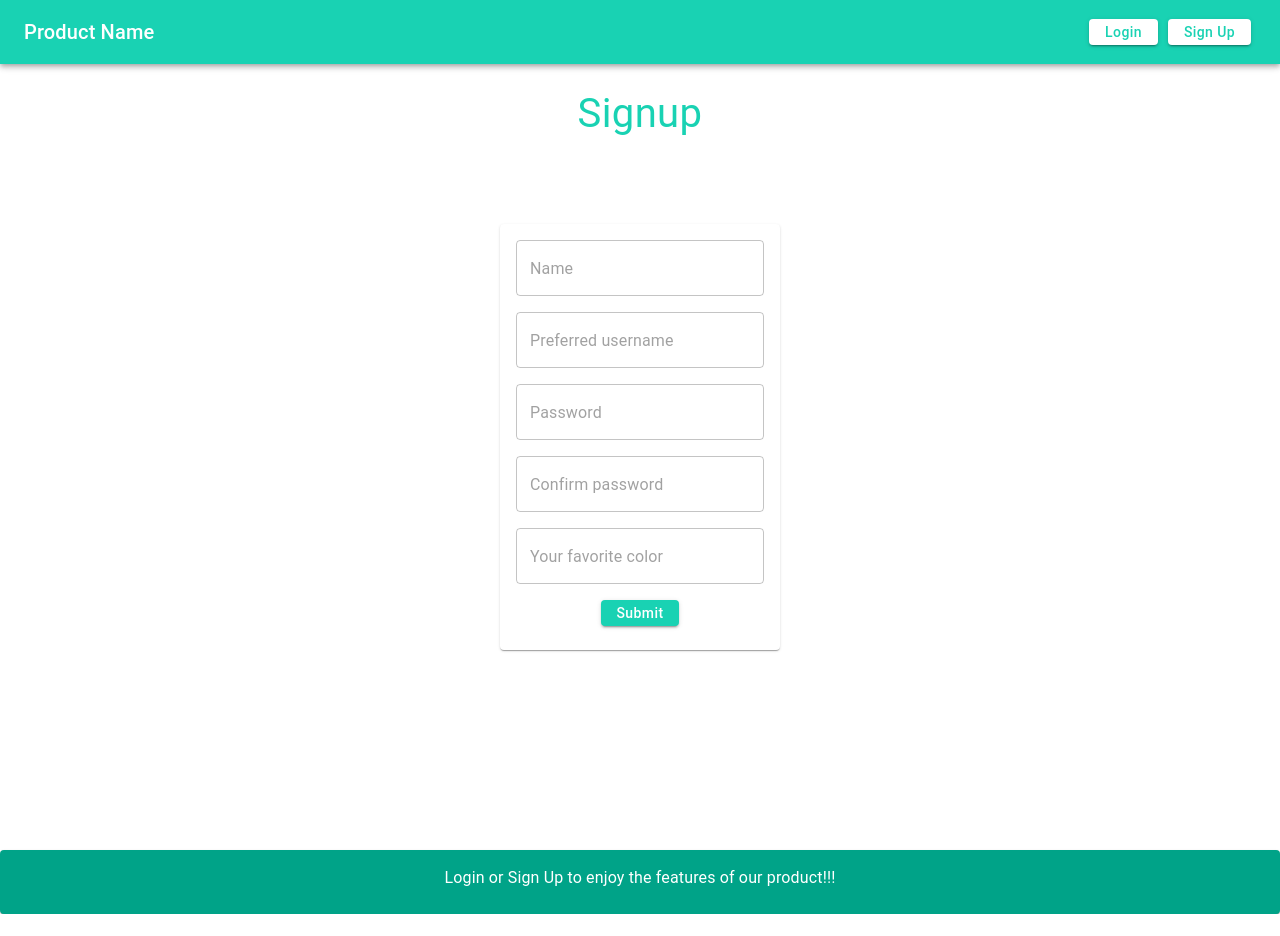
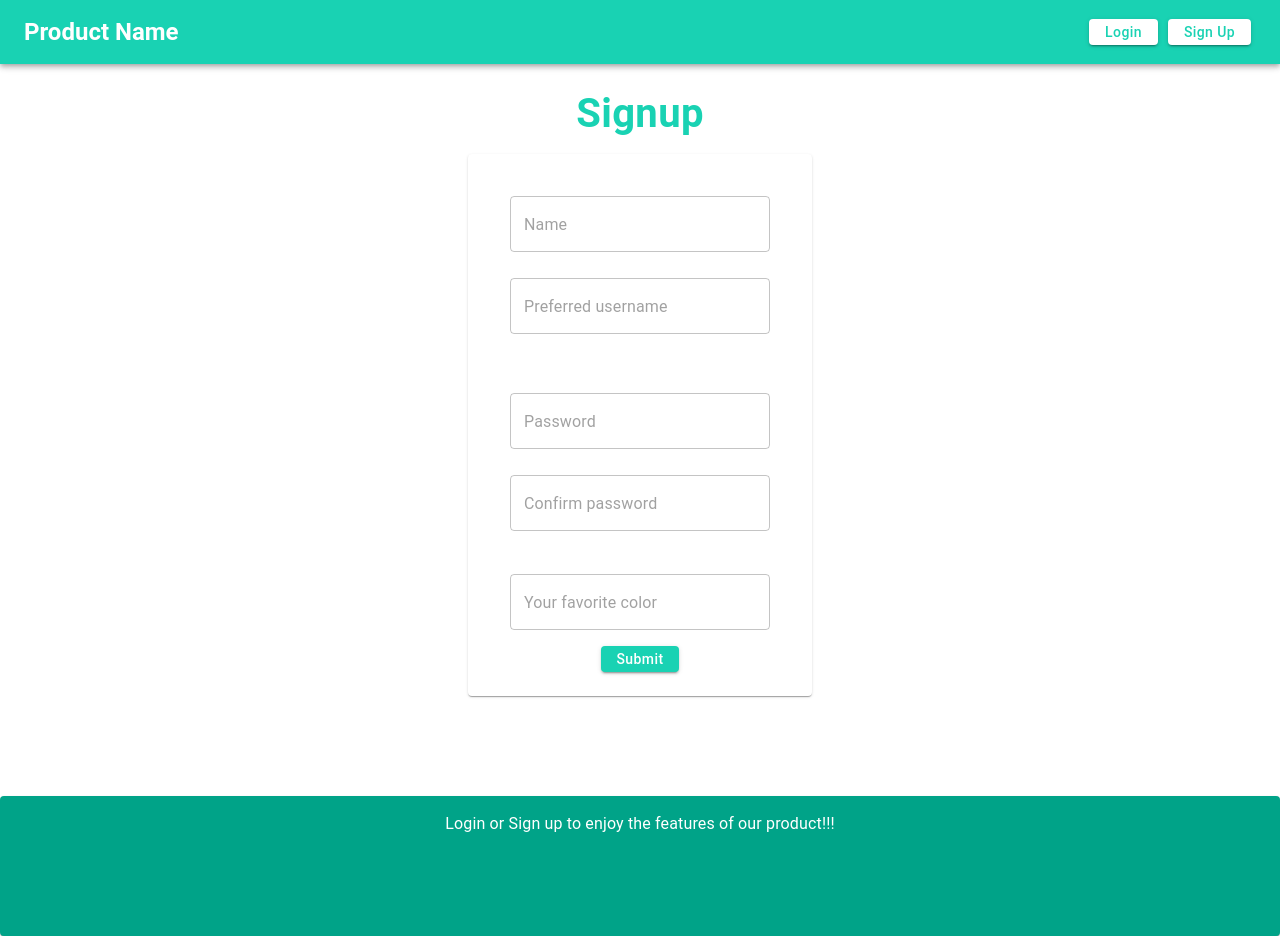
Before and after one commit to Lyte952/mui-interview.github.io, a React (Create React App) app: page / in a window 1280 px wide. Both pictures are taken after a click on the button "Sign Up". Before the commit the page ends 914 px from the top, so only its background shows below. Built offline with nearby package versions, Linux system fonts and the light colour scheme.

Commit message:
Added more UI

```diff
--- a/src/App.js
+++ b/src/App.js
@@ -1,11 +1,12 @@
 import React from 'react';
-import { Card, CardContent, TextField, AppBar, Toolbar, Typography, Button, FormControl, InputLabel, MenuItem, Select } from '@mui/material';
+import { Card, CardContent, TextField, AppBar, Toolbar, Typography, Button, Divider, Stack, Box, Chip} from '@mui/material';
 
 class Login extends React.Component {
 
   constructor(props){
     super(props);
     this.state = {
+      //csv file needed, but I'm using this.state as a substitute
       username: "johndoe",
       password: "jaydee",
       username2: "",
@@ -14,17 +15,17 @@ class Login extends React.Component {
   }
 
   handleChange = (event) => {
-    if (event.target.id=="username"){
+    if (event.target.id==="username"){
     this.setState({
         username2: event.target.value
-    });}else if(event.target.id=="password") {
+    });}else if(event.target.id==="password") {
         this.setState({
             password2: event.target.value
         });}
   };
 
   handleClick = () => {
-    if(this.state.username2 == this.state.username && this.state.password2 == this.state.password) {
+    if(this.state.username2 === this.state.username && this.state.password2 === this.state.password) {
       alert("Username matches password✔︎")
     }else {
       alert("Incorrect username or password!!!")
@@ -55,12 +56,12 @@ class Login extends React.Component {
     return (
       <div>
         <div style={this.containerStyle}>
-          <Typography style={{ margin: '20px', fontSize: '40px', color: '#19d2b3', marginBottom: '80px' }}>Login</Typography>
+          <Typography style={{ margin: '20px', fontSize: '40px', color: '#19d2b3', marginBottom: '80px', fontWeight: 'bold' }}>Login</Typography>
           <Card>
             <CardContent style={this.containerStyle}>
               <TextField id="username" onChange={this.handleChange} type="text" variant="outlined" placeholder="Username" style={this.textFieldStyle} InputProps={{ style: { borderColor: '#19d2b3' } }} />
               <TextField id="password" onChange={this.handleChange} type="password" variant="outlined" placeholder="Password" style={this.textFieldStyle} InputProps={{ style: { borderColor: '#19d2b3' } }} />
-              <Typography sx={{marginBottom: '10px'}}>Forgot password?</Typography>
+              <Chip label="Forgot/reset password" clickable="true" variant="filled" sx={{marginBottom: '10px', width: '174px', color: '#19d2b3'}}></Chip>
               <Button onClick={this.handleClick} variant="contained" style={this.buttonStyle} sx={{ backgroundColor: '#19d2b3', ':hover': { backgroundColor: 'white', color: '#19d2b3' } }}>Submit</Button>
             </CardContent>
           </Card>
@@ -71,6 +72,37 @@ class Login extends React.Component {
 }
 
 class Signup extends React.Component {
+
+  constructor(props){
+    super(props);
+    this.state = {
+      name: "",
+      prefUsername: "",
+      password: "",
+      confirmPassword: "",
+      faveColor: ""
+    }
+  }
+
+
+  handleChange = (event) => {
+    if (event.target.id==="name"){
+    this.setState({
+        name: event.target.value
+    });}else if(event.target.id==="prefUsername") {
+        this.setState({
+            prefUsername: event.target.value
+        });}else if(event.target.id==="password") {
+          this.setState({
+              password: event.target.value
+          });}else if(event.target.id==="confirmPassword") {
+            this.setState({
+                confirmPassword: event.target.value
+            });}else if(event.target.id==="faveColor") {
+              this.setState({
+                  faveColor: event.target.value
+              });}
+  };
 
   containerStyle = {
     display: 'flex',
@@ -96,14 +128,24 @@ class Signup extends React.Component {
     return (
       <div>
         <div style={this.containerStyle}>
-          <Typography style={{ margin: '20px', fontSize: '40px', color: '#19d2b3', marginBottom: '80px' }}>Signup</Typography>
+          <Typography style={{ margin: '20px', fontSize: '40px', color: '#19d2b3', marginBottom: '10px', fontWeight: 'bold' }}>Signup</Typography>
           <Card>
             <CardContent style={this.containerStyle}>
-              <TextField type="text" variant="outlined" placeholder="Name" style={this.textFieldStyle} InputProps={{ style: { borderColor: '#19d2b3' } }} />
-              <TextField type="password" variant="outlined" placeholder="Preferred username" style={this.textFieldStyle} InputProps={{ style: { borderColor: '#19d2b3' } }} />
-              <TextField type="password" variant="outlined" placeholder="Password" style={this.textFieldStyle} InputProps={{ style: { borderColor: '#19d2b3' } }} />
-              <TextField type="password" variant="outlined" placeholder="Confirm password" style={this.textFieldStyle} InputProps={{ style: { borderColor: '#19d2b3' } }} />
-              <TextField type="text" variant="outlined" placeholder="Your favorite color" style={this.textFieldStyle} InputProps={{ style: { borderColor: '#19d2b3' } }} />
+              <Box sx={{ p: 2, display: 'flex' }}>
+              <Stack alignItems="center" >
+              <TextField onChange={this.handleChange} id="name" sx={{ m : '10px', width: '260px' }} type="text" variant="outlined" placeholder="Name" style={this.textFieldStyle} InputProps={{ style: { borderColor: '#19d2b3' } }} />
+              <TextField onChange={this.handleChange} id="prefUsername" sx={{ m : '10px', width: '260px' }} type="text" variant="outlined" placeholder="Preferred username" style={this.textFieldStyle} InputProps={{ style: { borderColor: '#19d2b3' } }} />
+              </Stack>
+              </Box>
+              <Divider />
+              <Box sx={{ p: 2, display: 'flex' }}>
+              <Stack alignItems="center" >
+              <TextField onChange={this.handleChange} id="password" sx={{ m : '10px', width: '260px' }} type="text" variant="outlined" placeholder="Password" style={this.textFieldStyle} InputProps={{ style: { borderColor: '#19d2b3' } }} />
+              <TextField onChange={this.handleChange} id="confirmPassword" sx={{ m : '10px', width: '260px' }} type="text" variant="outlined" placeholder="Confirm password" style={this.textFieldStyle} InputProps={{ style: { borderColor: '#19d2b3' } }} />
+              </Stack>
+              </Box>
+              <Divider />
+              <TextField onChange={this.handleChange} id="faveColor" sx={{ m : '10px', width: '260px' }} type="text" variant="outlined" placeholder="Your favorite color" style={this.textFieldStyle} InputProps={{ style: { borderColor: '#19d2b3' } }} />
               <Button variant="contained" style={this.buttonStyle} sx={{ backgroundColor: '#19d2b3', ':hover': { backgroundColor: 'white', color: '#19d2b3' } }}>Submit</Button>
             </CardContent>
           </Card>
@@ -146,7 +188,7 @@ class App extends React.Component {
       <div>
         <AppBar position="static" sx={{ backgroundColor: '#19d2b3' }}>
           <Toolbar>
-            <Typography variant="h6" component="div" style={{ flexGrow: 1 }}>
+            <Typography fontWeight="bold" variant="h5" component="div" style={{ flexGrow: 1 }}>
               Product Name
             </Typography>
             <Button onClick={this.Main} value="login" variant="contained" style={this.topButtons} sx={{ backgroundColor: 'white', color: '#19d2b3', height: '26px', ':hover': { backgroundColor: '#19d2b3', color: 'white' } }}>Login</Button>
@@ -157,9 +199,9 @@ class App extends React.Component {
         <RenderMain />
 
         <div>
-          <Card sx={{ bgcolor: '#00a388', marginTop: '200px' }}>
+          <Card sx={{ bgcolor: '#00a388', marginTop: '100px', height: '140px' }}>
             <CardContent>
-              <Typography sx={{ textAlign: 'center', color: 'white' }}>Login or Sign Up to enjoy the features of our product!!!</Typography>
+              <Typography sx={{ textAlign: 'center', color: 'white' }}>Login or Sign up to enjoy the features of our product!!!</Typography>
             </CardContent>
           </Card>
         </div>
```
